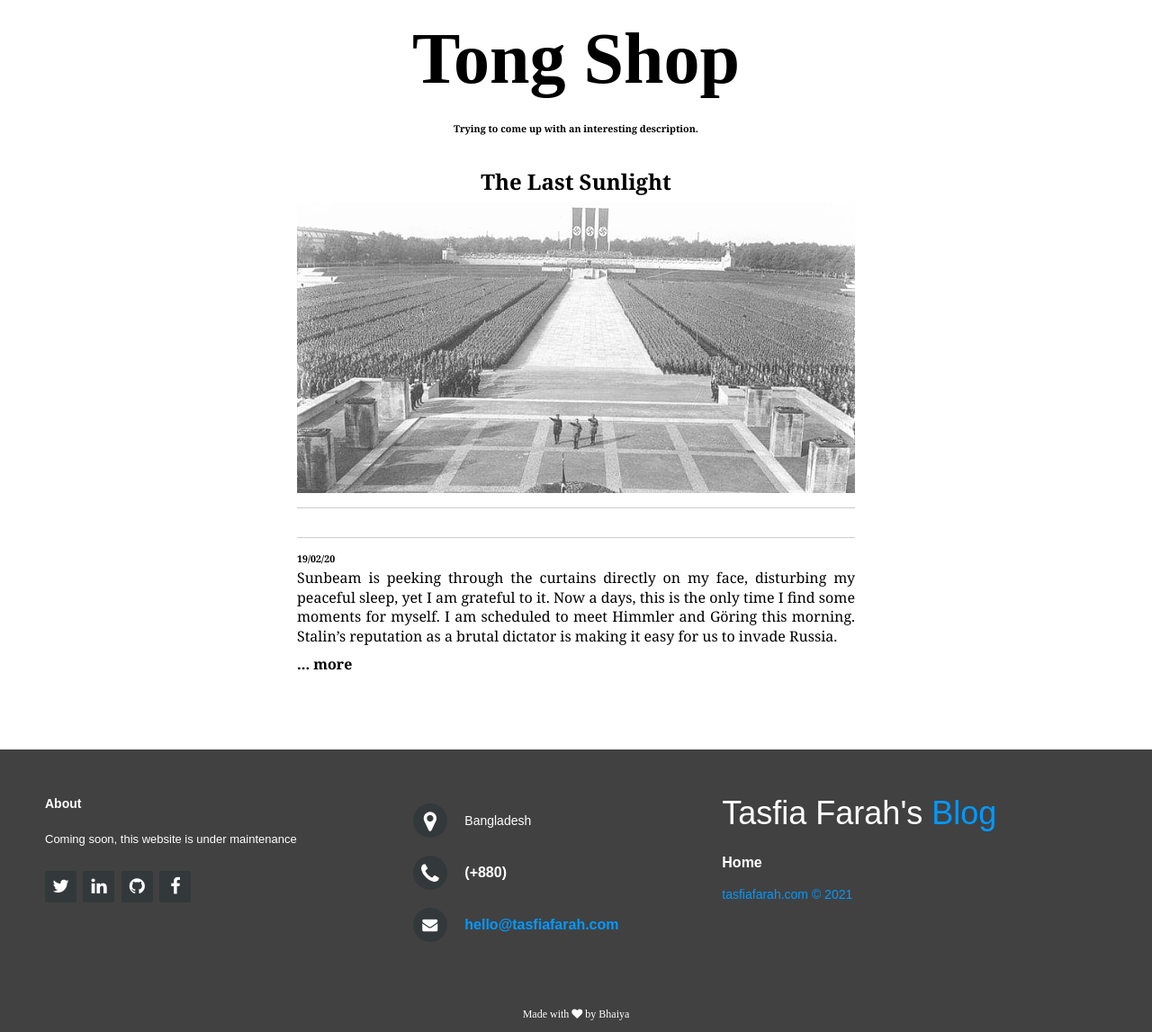
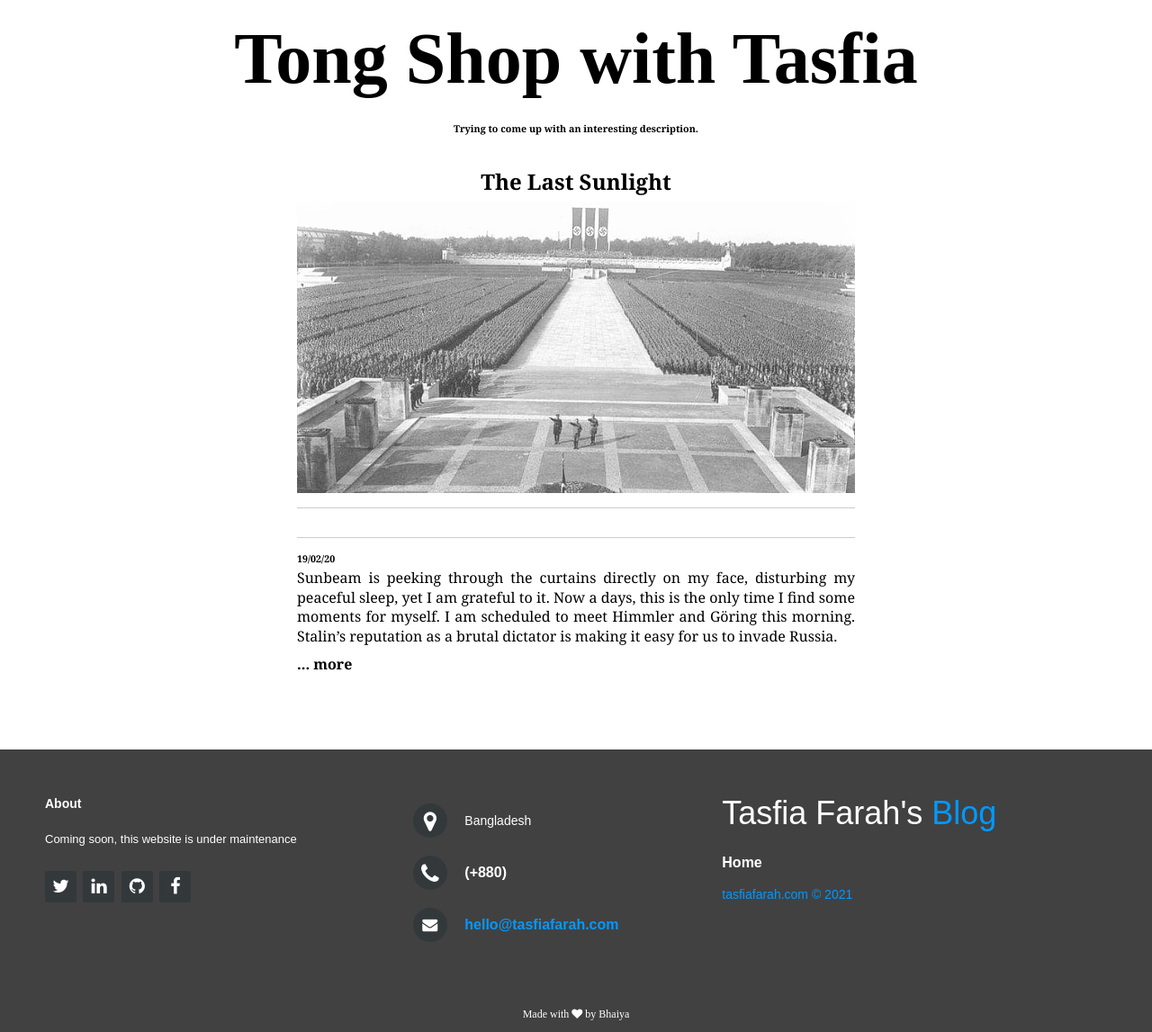
Before and after one commit to tasfiafarah/tasfiafarah.github.io, a Jekyll site: the page built from index.html, in a window 1280 px wide. Shown: the whole page at 90% size. Built offline with Jekyll 4.4.1, drawn with Linux system fonts in a browser that asks for light colours; nearby versions of some CDN libraries; some web fonts are replaced.

Commit message:
update_config
Website name changed

```diff
--- a/_config.yml
+++ b/_config.yml
@@ -13,7 +13,7 @@
 # you will see them accessed via {{ site.title }}, {{ site.email }}, and so on.
 # You can create any custom variable you would like, and they will be accessible
 # in the templates via {{ site.myvariable }}.
-title: Tong Shop
+title: Tong Shop with Tasfia
 email: hello@tasfiafarah.com
 description: >- # this means to ignore newlines until "baseurl:"
   Trying to come up with an interesting description.
```
